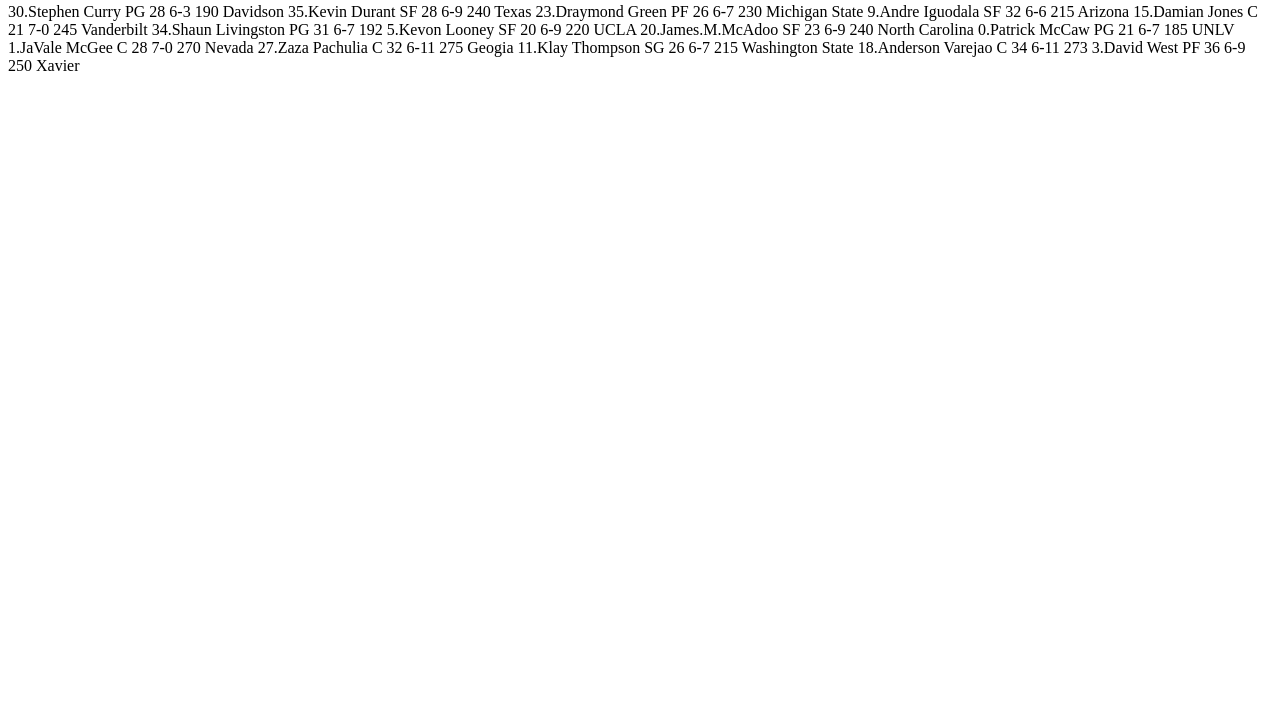
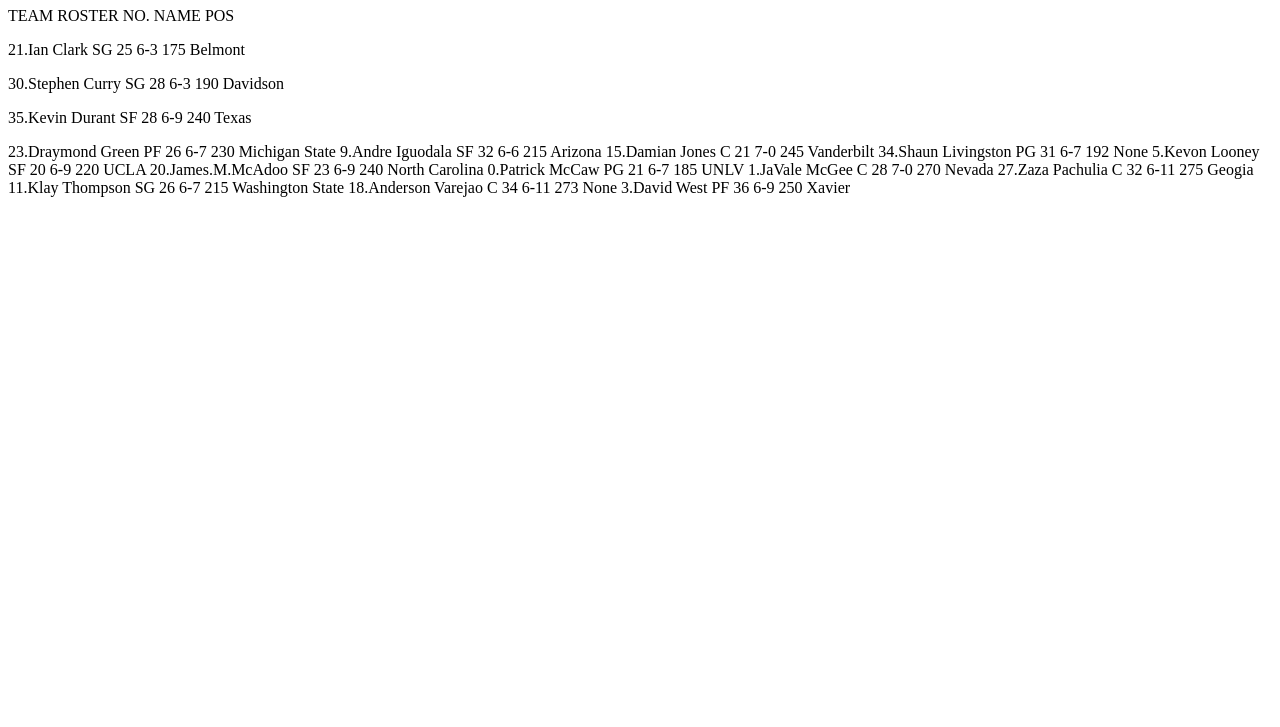
Before and after one commit to wanzach/wanzach.github.io, a plain HTML site: page index.html in a window 1280 px wide. Shown: the part 73-800 px from the top of the page. Drawn offline with Linux system fonts and the light colour scheme.

Commit message:
Update index.html

```diff
--- a/index.html
+++ b/index.html
@@ -7,24 +7,24 @@
     <body>
 
 
-    Golden State Warriors Roster
+        <h1> Golden State Warriors Roster </h1>
 
 
 
     TEAM ROSTER
 NO.	NAME	        POS
-<p> 21.Ian Clark	SG	25	6-3	 175	Belmont <p>
-30.Stephen Curry	PG	28	6-3	 190	Davidson
-35.Kevin Durant	    SF	28	6-9	 240	Texas
-23.Draymond Green	PF	26	6-7	 230	Michigan State
-9.Andre Iguodala	SF	32	6-6	 215	Arizona
-15.Damian Jones	    C	21	7-0	 245	Vanderbilt
-34.Shaun Livingston PG	31	6-7	 192
-5.Kevon Looney	    SF 	20  6-9	 220	UCLA
-20.James.M.McAdoo	SF	23	6-9	 240	North Carolina
-0.Patrick McCaw	    PG	21	6-7	 185	UNLV
-1.JaVale McGee	    C	28	7-0	 270	Nevada
-27.Zaza Pachulia	C	32	6-11 275	Geogia
-11.Klay Thompson	SG	26	6-7	 215	Washington State
-18.Anderson Varejao	C	34	6-11 273
-3.David West	    PF	36	6-9	 250	Xavier
+<p> 21.Ian Clark	 SG	 25	 6-3	 175	Belmont </p>
+<p> 30.Stephen Curry SG	 28	 6-3	 190	Davidson</p>
+<p> 35.Kevin Durant	 SF	 28	 6-9	 240	Texas</p>
+23.Draymond Green	 PF	 26	 6-7	 230	Michigan State
+9.Andre Iguodala	 SF	 32	 6-6	 215	Arizona
+15.Damian Jones	     C	 21	 7-0	 245	Vanderbilt
+34.Shaun Livingston  PG	 31	 6-7	 192	None
+5.Kevon Looney	     SF  20  6-9	 220	UCLA
+20.James.M.McAdoo	 SF	 23	 6-9	 240	North Carolina
+0.Patrick McCaw	     PG	 21	 6-7	 185	UNLV
+1.JaVale McGee	     C	 28	 7-0	 270	Nevada
+27.Zaza Pachulia	 C	 32	 6-11    275	Geogia
+11.Klay Thompson	 SG	 26	 6-7	 215	Washington State
+18.Anderson Varejao	 C	 34	 6-11    273	None
+3.David West	     PF	 36	 6-9	 250	Xavier
```
